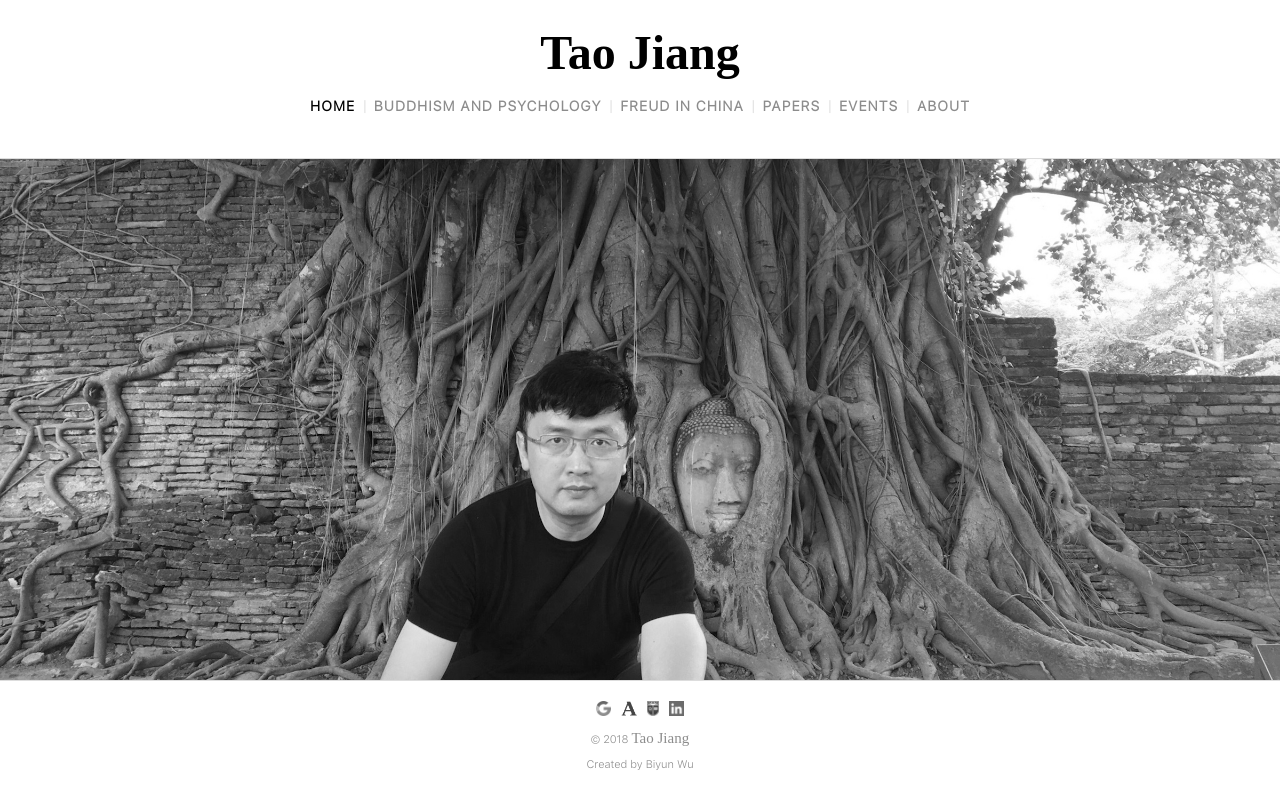
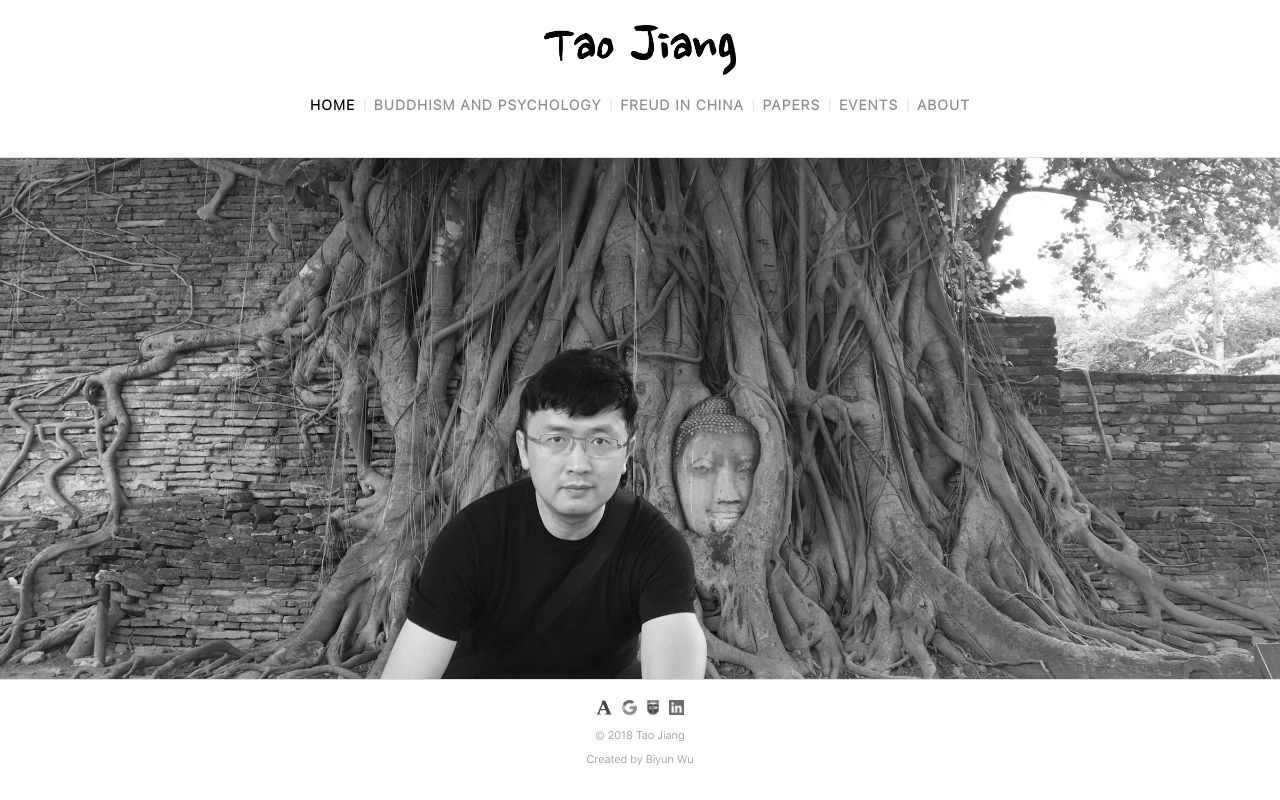
Before and after one commit to biyunwu/academic-website, a React (Create React App) app: page / in a window 1280 px wide. Built offline with nearby package versions, Linux system fonts and the light colour scheme; a web font is replaced by a local one.

Commit message:
Substitute header text with logo

```diff
--- a/src/App.scss
+++ b/src/App.scss
@@ -391,6 +391,7 @@ body {
 
         a {
             color: $main-text-color;
+            text-decoration: underline;
         }
 
         img {
@@ -402,16 +403,12 @@ body {
         color: $navlink-color;
         cursor: pointer;
         text-decoration: none;
-
-        &:hover {
-            text-decoration: underline;
-        }
     }
 
-    .taojiang {
-        font-family: $header-title-font;
-        font-size: 15px;
-    }
+    // .taojiang {
+    //     font-family: $header-title-font;
+    //     font-size: 15px;
+    // }
 }
 
 
--- a/src/components/About.js
+++ b/src/components/About.js
@@ -10,12 +10,11 @@ export default class About extends PureComponent {
                     <img className='info-pic' src={infoPic} alt='Tao Jiang' />
                     <div>
                         <p className='detail-info'>
-                            Tao Jiang is associate professor in the Religion Department at Rutgers University, New Brunswick, New Jersey, US, where he is also serving as director of the Rutgers Center for Chinese Studies. His primary research interest is classical Chinese philosophy, Mahāyāna Buddhist philosophy, and comparative philosophy. He is the author of Contexts and Dialogue: Yogācāra Buddhism and Modern Psychology on the Subliminal Mind and the co-editor of The Reception and Rendition of Freud in China: China’s Freudian Slip. His articles have appeared in Philosophy East & West, Journal of the American Academy of Religion, Journal of Chinese Philosophy, Journal of Indian Philosophy, Dao and several anthologies. He co-directs the Rutgers Workshop on Chinese Philosophy and co-chairs the Neo-Confucian Studies Seminar at Columbia University.
+                            Tao Jiang is associate professor in the <a target='_blank' rel="noopener noreferrer" href='https://religion.rutgers.edu/graduate/graduate-faculty/892-tao-jiang-4'>Religion Department</a> at Rutgers University, New Brunswick, New Jersey, US, where he is also serving as director of the <a target='_blank' rel="noopener noreferrer" href='https://rccs.rutgers.edu/'>Rutgers Center for Chinese Studies</a>. His primary research interest is classical Chinese philosophy, Mahāyāna Buddhist philosophy, and comparative philosophy. He is the author of Contexts and Dialogue: Yogācāra Buddhism and Modern Psychology on the Subliminal Mind and the co-editor of The Reception and Rendition of Freud in China: China’s Freudian Slip. His articles have appeared in Philosophy East & West, Journal of the American Academy of Religion, Journal of Chinese Philosophy, Journal of Indian Philosophy, Dao and several anthologies. He co-directs the Rutgers Workshop on Chinese Philosophy and co-chairs the Neo-Confucian Studies Seminar at Columbia University.
                         </p>
                     </div>
                     <div className='clear'></div>
                 </div>
-
             </main>
         )
     }
--- a/src/components/partials/Footer.js
+++ b/src/components/partials/Footer.js
@@ -3,21 +3,24 @@ import LinkedIn from './../../imgs/linkedin.png'
 import Rutgers from './../../imgs/rutgers.png'
 import GoogleScholar from './../../imgs/google-scholar.png'
 import Academia from './../../imgs/academia.png'
+import Logo from './../../imgs/logo.png'
 
 export default class Header extends Component {
     render () {
         const establishYear = 2018
         const currYear = (new Date()).getFullYear()
         const year = establishYear < currYear ? `${establishYear} - ${currYear}` : currYear.toString()
-        const copyright = <p>© {year} <span className='taojiang'>Tao Jiang</span></p>
+        // const copyright = <p>© {year} <span className='taojiang'>Tao Jiang</span></p>
+        const copyright = <p>© {year} Tao Jiang</p>
+        // const copyright = <p>© {year} <img src={Logo} alt='Logo of Tao Jiang' style={{display: 'inline-block', height: '1em'}}/></p>
         return (
             <footer className='footer'>
+                    <a href='https://www.linkedin.com/in/tao-jiang-bb80b837/' target='_blank' rel='noopener noreferrer'>
+                        <img className='icon' src={Academia} alt='Academia' />
+                    </a>
+                    <span className='icon-gap'></span>
                     <a href='https://scholar.google.com/citations?user=BfEW4ggAAAAJ&hl=en&oi=ao' target='_blank' rel='noopener noreferrer'>
                         <img className='icon' src={GoogleScholar} alt='Google Scholar' />
-                    </a>
-                    <span className='icon-gap'></span>
-                    <a href='https://www.linkedin.com/in/tao-jiang-bb80b837/' target='_blank' rel='noopener noreferrer'>
-                        <img className='icon' src={Academia} alt='Academia' />
                     </a>
                     <span className='icon-gap'></span>
                     <a href='https://rccs.rutgers.edu/people/director' target='_blank' rel='noopener noreferrer'>
--- a/src/components/partials/Header.js
+++ b/src/components/partials/Header.js
@@ -1,5 +1,6 @@
 import React, { Component } from 'react'
 import { Link } from 'react-router-dom'
+import Logo from './../../imgs/logo.png'
 
 export default class Header extends Component {
     getLink = (link) => link !== 'home'? '/' + link.replace(/ /g, "_") : '/'
@@ -25,8 +26,9 @@ export default class Header extends Component {
         return (
             <div className="header">
                 <header>
-                    <h1 className="App-title"><a href='/'>Tao Jiang</a>
-                    </h1>
+                    {/* <h1 className="App-title"><a href='/'>Tao Jiang</a>
+                    </h1> */}
+                    <a href='/'><img src={Logo} alt='logo' style={{maxHeight: '50px', display: 'inline-block'}}/></a>
                     <ul className="nav">
                         {navlinks}
                     </ul>
```
Also changed, not shown: src/App.css, src/imgs/logo.png (added).
